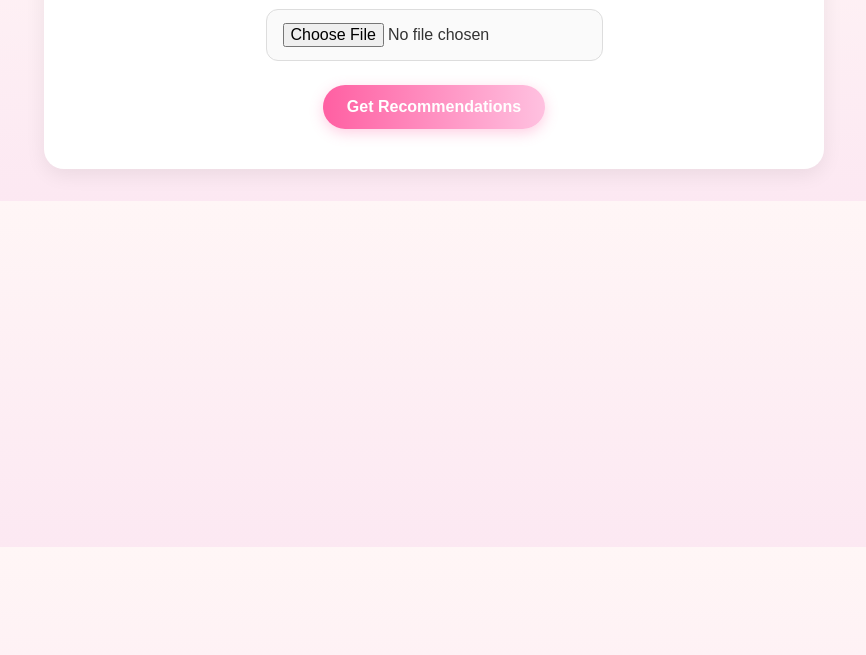
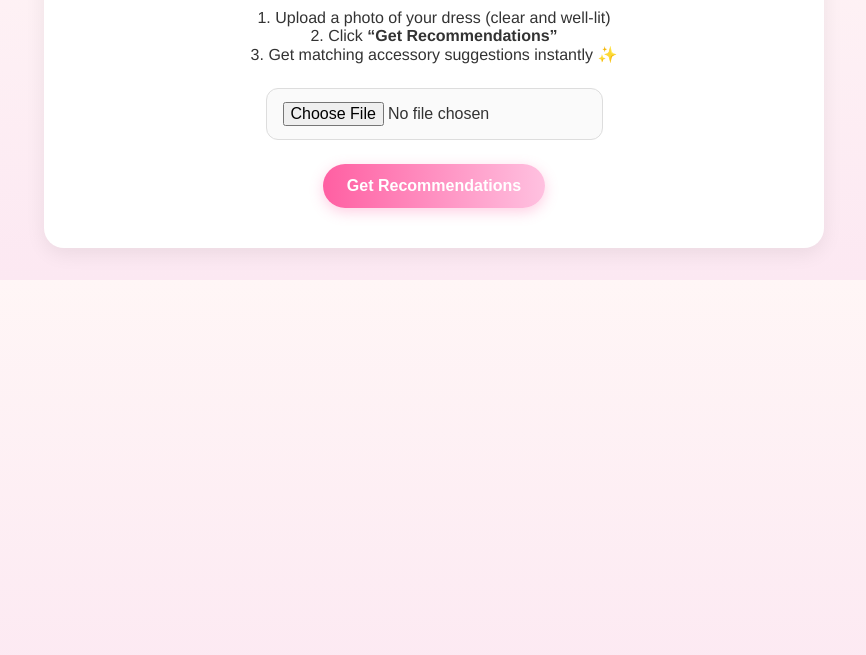
Before and after one commit to cashvee/dress-accessory-app, a plain HTML site: page frontend/index.html in a window 1280 px wide. Shown: the part 145-800 px from the top of the page, without its empty margins (206-1072 px from the left). Drawn offline with Linux system fonts and the light colour scheme.

Commit message:
Update index.html

```diff
--- a/frontend/index.html
+++ b/frontend/index.html
@@ -9,6 +9,14 @@
 <body>
   <div class="container">
     <h1>Upload Your Dress</h1>
+
+    <p class="instructions">
+  1. Upload a photo of your dress (clear and well-lit)<br>
+  2. Click <strong>“Get Recommendations”</strong><br>
+  3. Get matching accessory suggestions instantly ✨
+</p>
+
+
     <input type="file" id="upload-input" />
     <button id="recommend-btn">Get Recommendations</button>
     <div id="result-container"></div>
```
